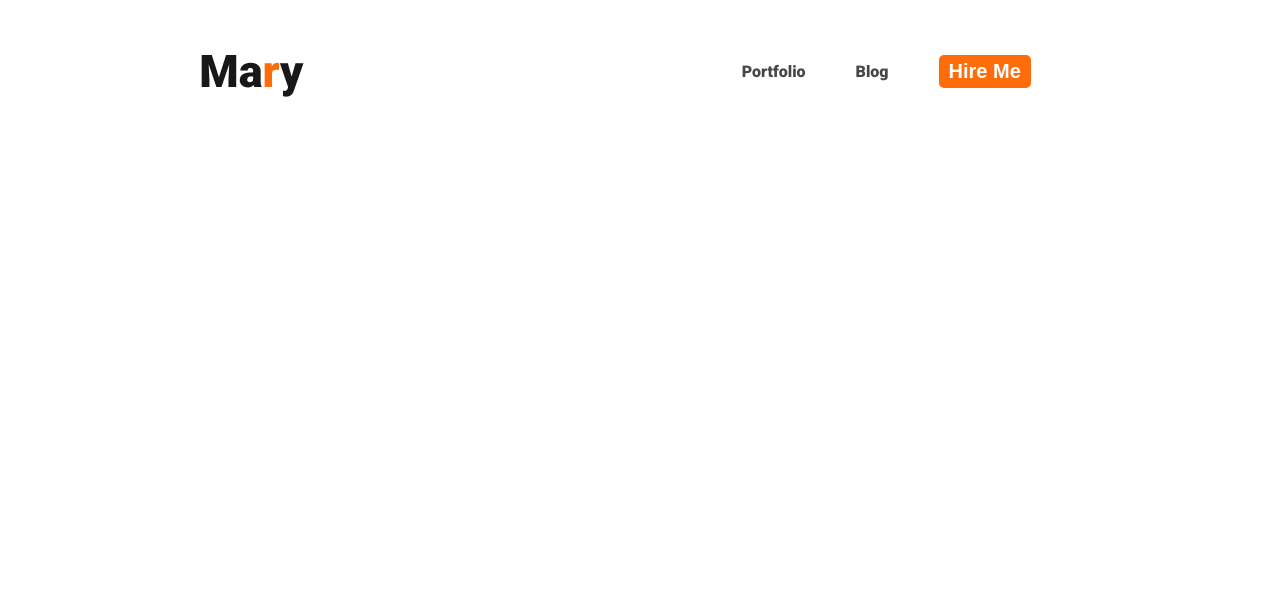
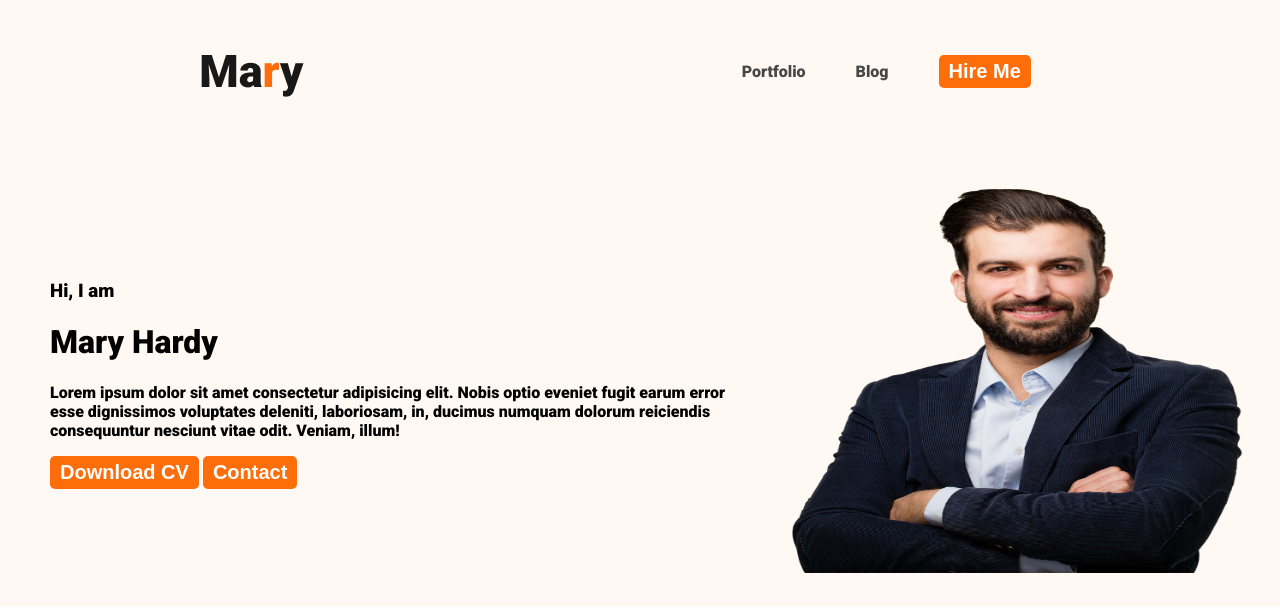
Before and after one commit to sajib0998/web-developer, a plain HTML site: page index.html in a window 1280 px wide. Drawn offline with Linux system fonts and the light colour scheme.

Commit message:
added header

```diff
--- a/index.html
+++ b/index.html
@@ -10,7 +10,7 @@
     <link rel="stylesheet" href="./style/portfolio.css">
 </head>
 <body>
-    <header>
+    <header class="header">
         <nav>
             <h3 class="nav-titel">Ma<span class="text-primary">r</span>y</h3>
             <ul>
@@ -19,6 +19,19 @@
                 <li><button class="btn-primary">Hire Me</button></li>
             </ul>
         </nav>
+        <div class="banner">
+            <div class="banner-text">
+                <h3 class="banner-greeting">Hi, I am</h3>
+                <h1>Mary Hardy</h1>
+                <p>Lorem ipsum dolor sit amet consectetur adipisicing elit. Nobis optio eveniet fugit earum error esse dignissimos voluptates deleniti, laboriosam, in, ducimus numquam dolorum reiciendis consequuntur nesciunt vitae odit. Veniam, illum!</p>
+                <button class="btn-primary">Download CV</button>
+                <button class="btn-primary">Contact</button>
+
+            </div>
+            <div class="banner-profile">
+                <img class="profile-pic" src="./images/hardy.png" alt="">
+            </div>
+        </div>
     </header>
     <main>
 
--- a/style/portfolio.css
+++ b/style/portfolio.css
@@ -7,6 +7,8 @@ nav{
     display: flex;
     justify-content: space-around;
     align-items: center;
+    /* margin: 0px 200px; */
+    width: 100%;
 }
 .nav-titel{
     color: #181818;
@@ -40,3 +42,20 @@ nav a{
     color: #474747;
 
 }
+.header{
+    background-color: #FFF8F3;
+}
+.banner{
+    padding: 30px 30px 30px 150px;
+    display: flex;
+    align-items: center;
+
+}
+.profile-pic{
+    width: 500px;
+    height: 400px;
+
+}
+.banner-text{
+    margin-left: -100px;
+}
```
